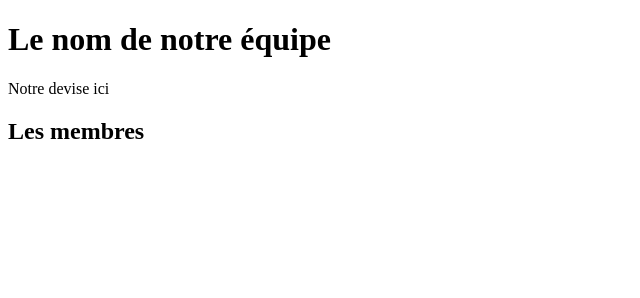
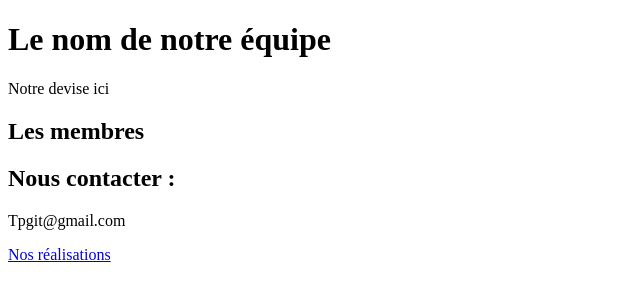
Before and after one commit to ManonDelanou/TP1-Github, a plain HTML site: page index.html in a window 1280 px wide. Shown: the whole page, without its empty margins (0-640 px from the left). Drawn offline with Linux system fonts and the light colour scheme.

Commit message:
Ajoute ma partie (page / style / projets)

```diff
--- a/index.html
+++ b/index.html
@@ -6,7 +6,12 @@
 </head><body>
     <h1>Le nom de notre équipe</h1>
     <p class="devise">Notre devise ici</p>
+
     <h2>Les membres</h2>
+    <h2>Nous contacter : </h2>
+    <p>Tpgit@gmail.com</p>
+    <a href="projets.html">Nos réalisations</a>
+
     <ul id="membres">
     </ul>
 </body></html>
```
